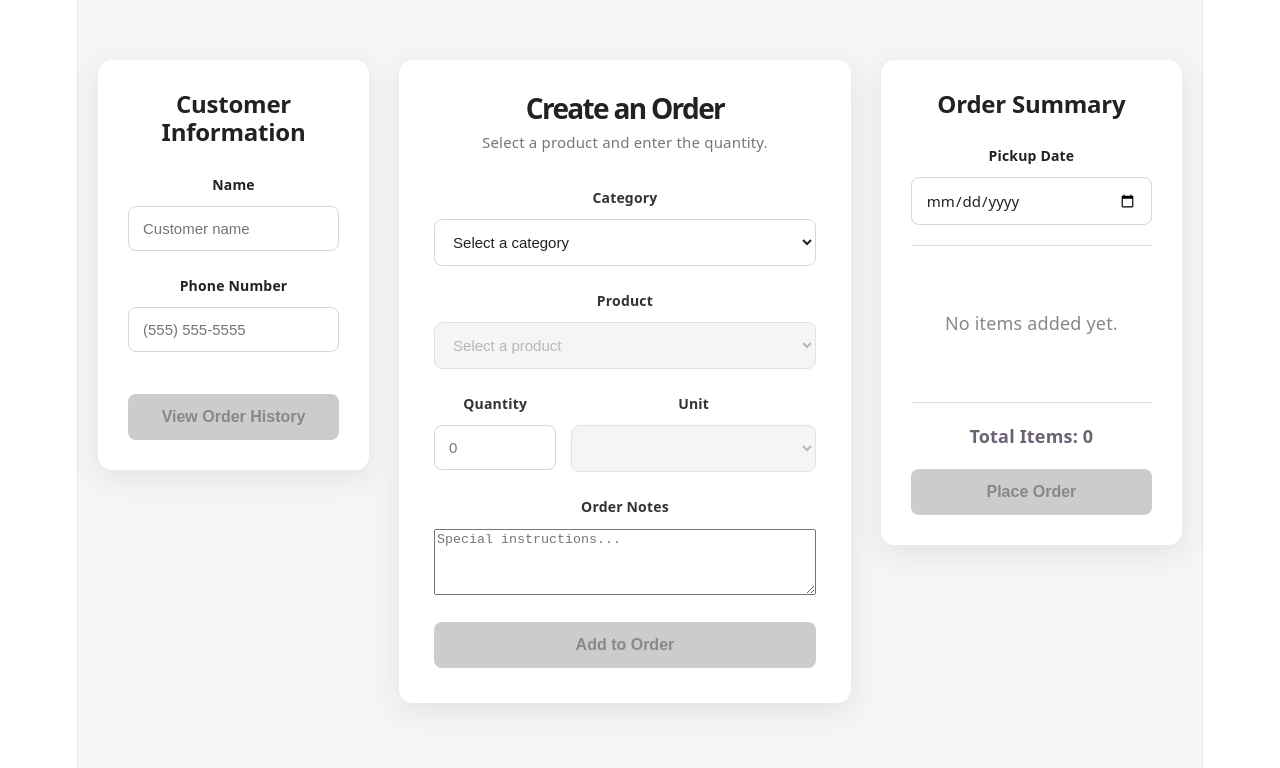
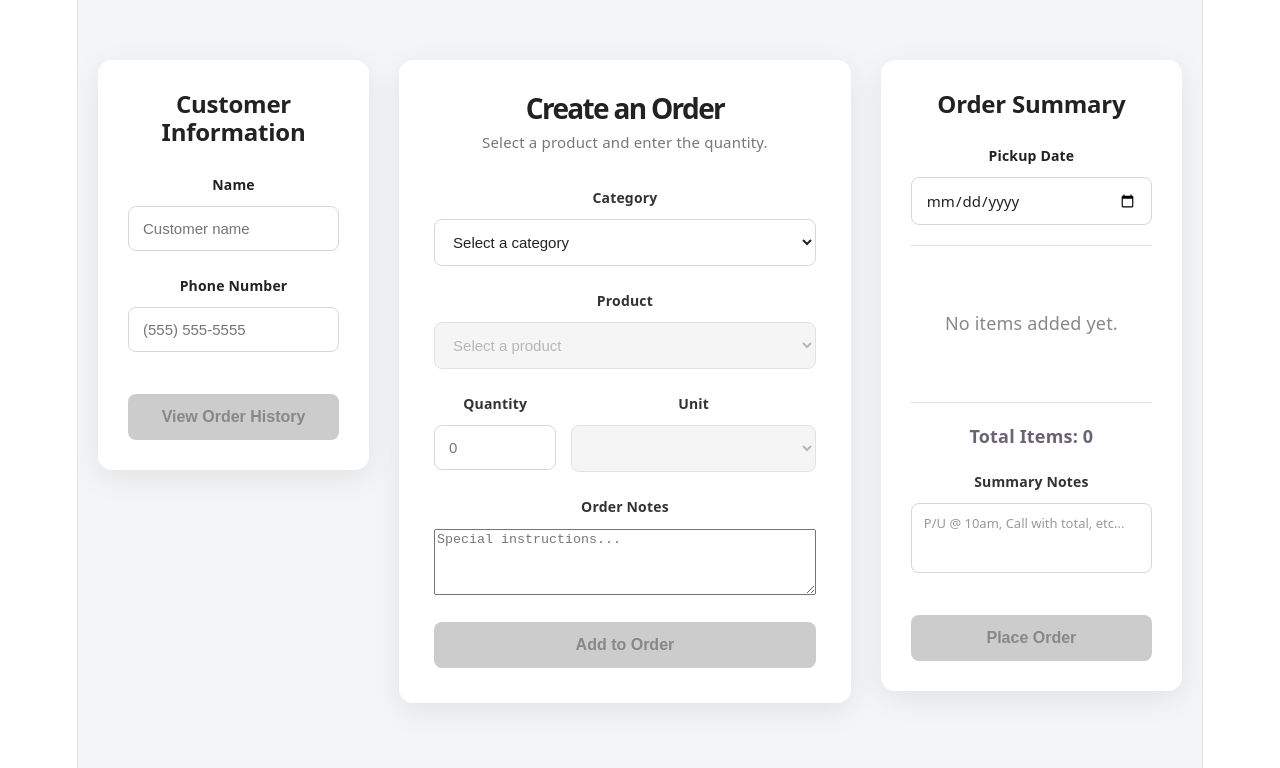
Before and after one commit to thisisjtaylor/easy-order-frontend, a React (Vite) app: page / in a window 1280 px wide. Shown: the top 768 px of the page. Built offline with nearby package versions, Linux system fonts and the light colour scheme.

Commit message:
fifth commit - 9-SEP-2026

```diff
--- a/src/components/orders/OrderForm.css
+++ b/src/components/orders/OrderForm.css
@@ -491,5 +491,48 @@
     box-shadow: 0 0 0 3px rgba(0, 0, 0, 0.06);
 }
 .pickup-date-section input::-webkit-calendar-picker-indicator {
+    opacity: 1;
     cursor: pointer;
 }
+
+.pickup-date-section input {
+    color-scheme: light;
+
+    background-color: white;
+    color: #222;
+
+}
+
+.summary-notes {
+    margin-top: 20px;
+}
+
+.summary-notes textarea {
+    width: 100%;
+    height: 70px;
+
+    box-sizing: border-box;
+
+    padding: 10px 12px;
+
+    border: 1px solid #d5d7da;
+    border-radius: 8px;
+
+    background-color: white;
+    color: #222;
+
+    font-family: inherit;
+    font-size: 13px;
+
+    resize: none;
+    outline: none;
+}
+
+.summary-notes textarea::placeholder {
+    color: #999;
+}
+
+.summary-notes textarea:focus {
+    border-color: #555;
+    box-shadow: 0 0 0 3px rgba(0, 0, 0, 0.06);
+}
--- a/src/components/orders/OrderForm.jsx
+++ b/src/components/orders/OrderForm.jsx
@@ -12,7 +12,7 @@ function OrderForm() {
     const [quantity, setQuantity] = useState("");
     const [orderItems, setOrderItems] = useState([]);
     const [sausageType, setSausageType] = useState("Mild");
-    const [sausageForm, setSausageForm] = useState("Links");
+    const [sausageForm, setSausageForm] = useState("Link");
     const [sausageFennel, setSausageFennel] = useState("None");
     const [sausageCheese, setSausageCheese] = useState(false);
     const [customerName, setCustomerName] = useState("");
@@ -21,6 +21,7 @@ function OrderForm() {
     const [pickupDate, setPickupDate] = useState("");
     const [customerOrderHistory, setCustomerOrderHistory] = useState([]);
     const [historyLoaded, setHistoryLoaded] = useState(false);
+    const [summaryNotes, setSummaryNotes] = useState("");
 
     const handleCategoryChange = (event) => {
 
@@ -73,7 +74,8 @@ function OrderForm() {
                 fennel: sausageFennel,
                 cheese: sausageCheese,
                 unit: selectedUnit,
-                quantity: quantity
+                quantity: quantity,
+                note: orderNotes
             };
 
         } else {
@@ -87,8 +89,10 @@ function OrderForm() {
                 category: selectedCategory.name,
                 product: selectedProduct,
                 unit: selectedUnit,
-                quantity: quantity
+                quantity: quantity,
+                note: orderNotes
             };
+
         }
 
         setOrderItems(prevItems => [
@@ -96,8 +100,15 @@ function OrderForm() {
             orderItem
         ]);
 
+        setSelectedCategory("Please select a category");
         setSelectedProduct(null);
         setQuantity("");
+        setSelectedProduct(null);
+        setOrderNotes("");
+        setSausageType("Mild");
+        setSausageForm("Link");
+        setSausageFennel("None");
+        setSausageCheese(false);
     };
 
     return (
@@ -385,6 +396,7 @@ function OrderForm() {
                     customerPhone={customerPhone}
                     pickupDate={pickupDate}
                     setPickupDate={setPickupDate}
+                    setSummaryNotes={setSummaryNotes}
                 />
 
             </div>
--- a/src/components/orders/OrderSummary.jsx
+++ b/src/components/orders/OrderSummary.jsx
@@ -1,5 +1,26 @@
-function OrderSummary({ orderItems, orderNotes, customerName, customerPhone, pickupDate, setPickupDate }) {
+function OrderSummary({ orderItems, summaryNotes, setSummaryNotes, customerName, customerPhone, pickupDate, setPickupDate }) {
+    const countableUnits = [
+        "Count",
+        "Loaves",
+        "Pack(s)",
+        "12oz Container(s)",
+        "16oz Container(s)",
+        "24oz Container(s)",
+        "32oz Container(s)",
+        "Box(es)",
+        "Can(s)",
+        "PKG(s)",
+        "Bottle(s)"
+    ];
+    const totalItems = orderItems.reduce((total, item) => {
 
+        if (countableUnits.includes(item.unit)) {
+            return total + Number(item.quantity);
+        }
+
+        return total + 1;
+
+    }, 0);
     return (
         <div className="summary-card">
 
@@ -69,9 +90,9 @@ function OrderSummary({ orderItems, orderNotes, customerName, customerPhone, pic
                                 </>
 
                             )}
-                            {orderNotes?.trim() !== "" && (
+                            {item.note?.trim() !== "" && (
                                 <p className="order-notes">
-                                    Notes: {orderNotes}
+                                    (Note: {item.note})
                                 </p>
                             )}
                         </div>
@@ -82,10 +103,19 @@ function OrderSummary({ orderItems, orderNotes, customerName, customerPhone, pic
             )}
 
             <div className="summary-footer">
-                Total Items: {orderItems.length}
+                Total Items: {totalItems}
             </div>
 
+            <div className="form-group summary-notes">
+                <label>Summary Notes</label>
 
+                <textarea
+                    value={summaryNotes}
+                    onChange={(e) => setSummaryNotes(e.target.value)}
+                    placeholder="P/U @ 10am, Call with total, etc..."
+                    rows="4"
+                />
+            </div>
             <button
                 className="place-order-button"
                 disabled={
@@ -101,6 +131,7 @@ function OrderSummary({ orderItems, orderNotes, customerName, customerPhone, pic
                 Place Order
             </button>
 
+
         </div>
     )
 };
--- a/src/components/orders/products.js
+++ b/src/components/orders/products.js
@@ -201,7 +201,7 @@ const productCategories = [
 
     {
         name: "MARCONI",
-        units: ["Loaves","Count"],
+        units: ["Loaves", "Pack(s)", "Count"],
         products: [
 			"Dough - Fresh",
             "Dough - Frozen",
```
